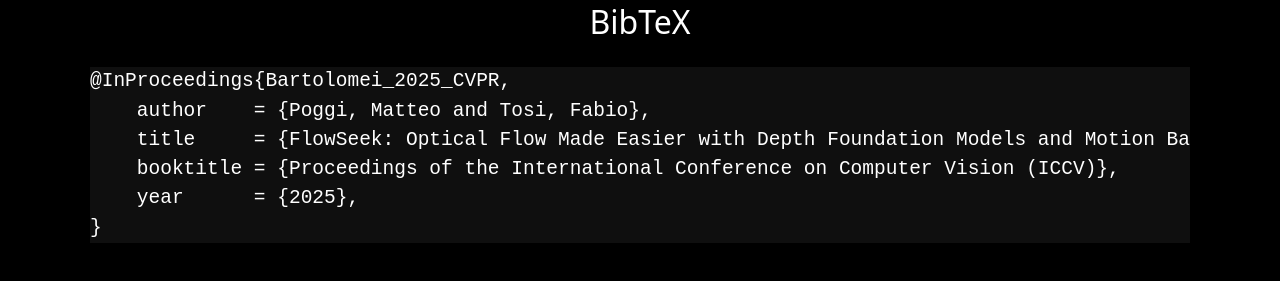
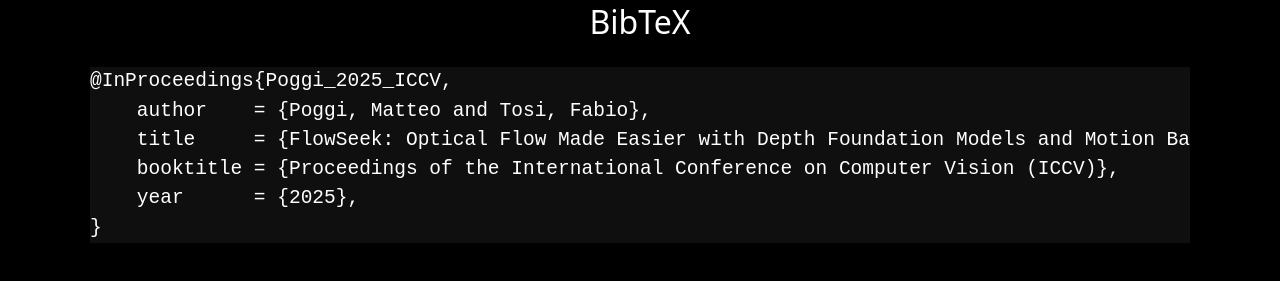
Before and after one commit to flowseek25/flowseek25.github.io, a plain HTML site: page index.html in a window 1280 px wide. Shown: the part 1821-2102 px from the top of the page. Drawn offline with Linux system fonts and the light colour scheme; a script that the page names is missing.

Commit message:
Update index.html

```diff
--- a/index.html
+++ b/index.html
@@ -506,7 +506,7 @@ details in their predictions. FlowSeek achieves superior generalization by explo
 
 	<div class="container is-max-desktop content">
 		<center><h1 class="bibtex" style="font-size:32px; font-weight:400;">BibTeX</h1></center>
-		<pre style="background-color: #0f0f0f; color: #ffffff; font-size: 1.5em; overflow-x: auto;"><code>@InProceedings{Bartolomei_2025_CVPR,
+		<pre style="background-color: #0f0f0f; color: #ffffff; font-size: 1.5em; overflow-x: auto;"><code>@InProceedings{Poggi_2025_ICCV,
     author    = {Poggi, Matteo and Tosi, Fabio},
     title     = {FlowSeek: Optical Flow Made Easier with Depth Foundation Models and Motion Bases},
     booktitle = {Proceedings of the International Conference on Computer Vision (ICCV)},
```
